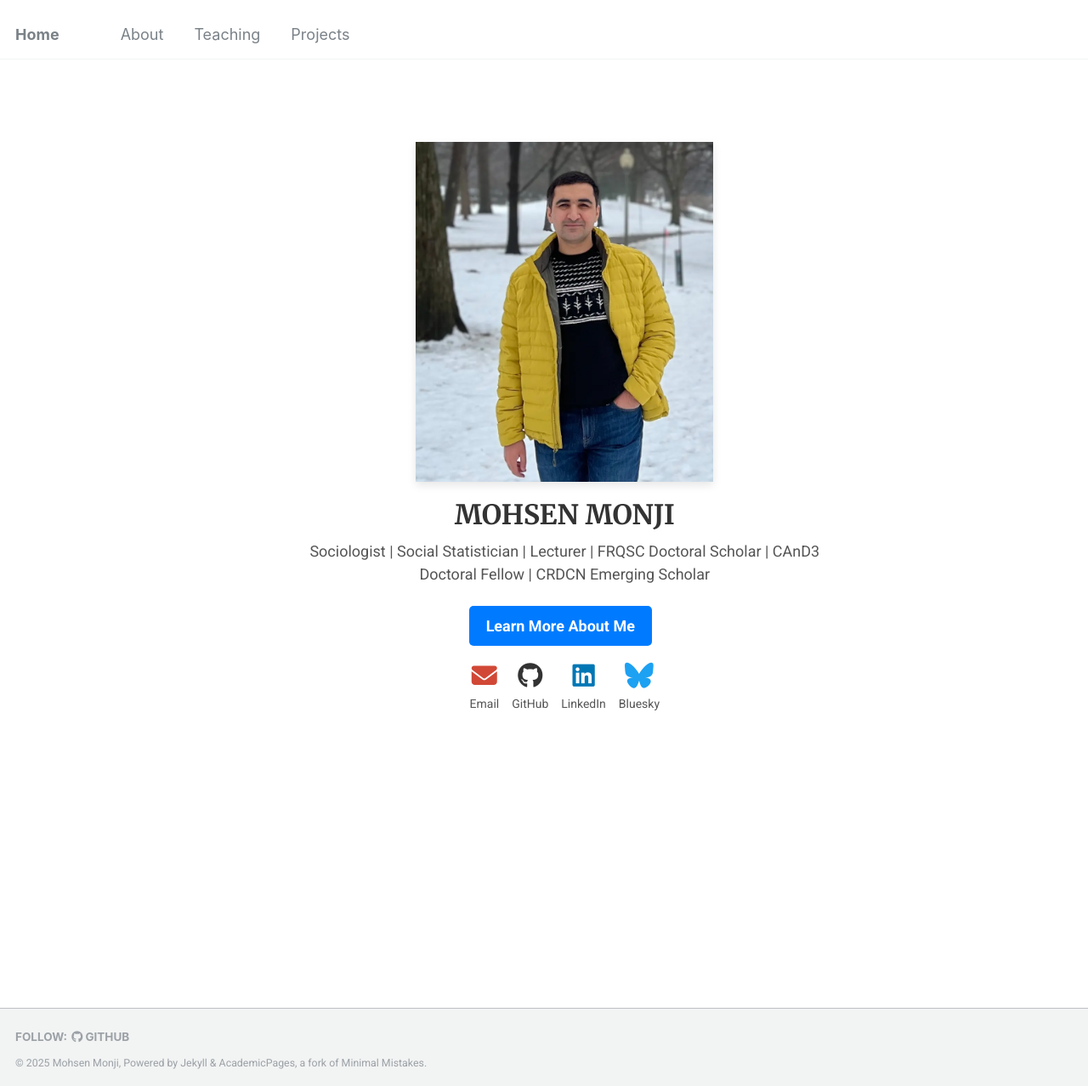
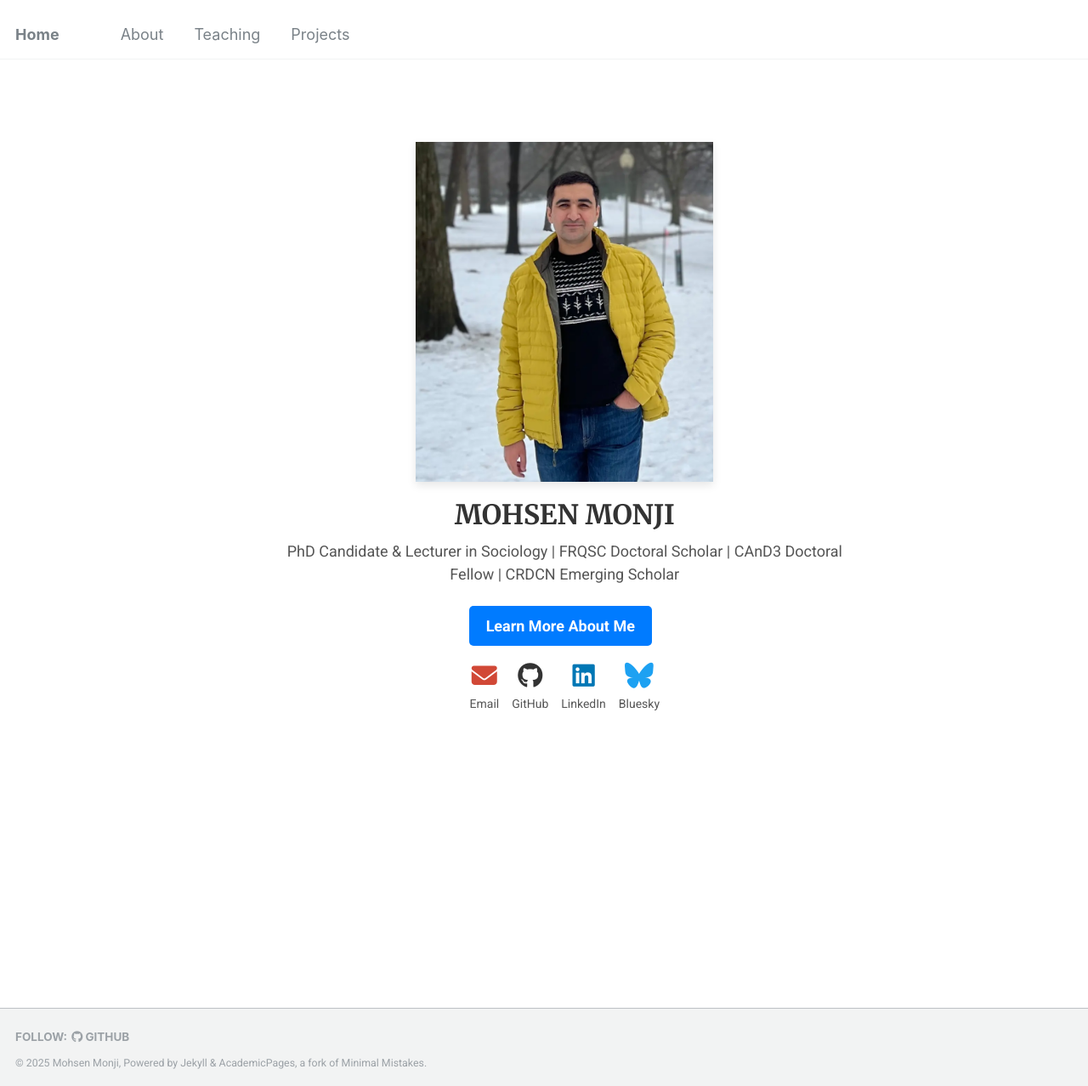
Before and after one commit to Mohsnmonji/mohsnmonji.github.io, a Jekyll site: the page built from _pages/front.md, in a window 1280 px wide and 1278 px high. Shown: the whole window at 85% size. Built offline with Jekyll 4.4.1, drawn with Linux system fonts in a browser that asks for light colours.

Commit message:
Update front.md

```diff
--- a/_pages/front.md
+++ b/_pages/front.md
@@ -17,7 +17,7 @@ hide_avatar: true
 
   <!-- Subtitle -->
   <p style="font-size: 18px; margin-top: 5px; color: #555;">
-    Sociologist | Social Statistician | Lecturer | FRQSC Doctoral Scholar | CAnD3 Doctoral Fellow | CRDCN Emerging Scholar
+    PhD Candidate & Lecturer in Sociology | FRQSC Doctoral Scholar | CAnD3 Doctoral Fellow | CRDCN Emerging Scholar
   </p>
 
 
```
